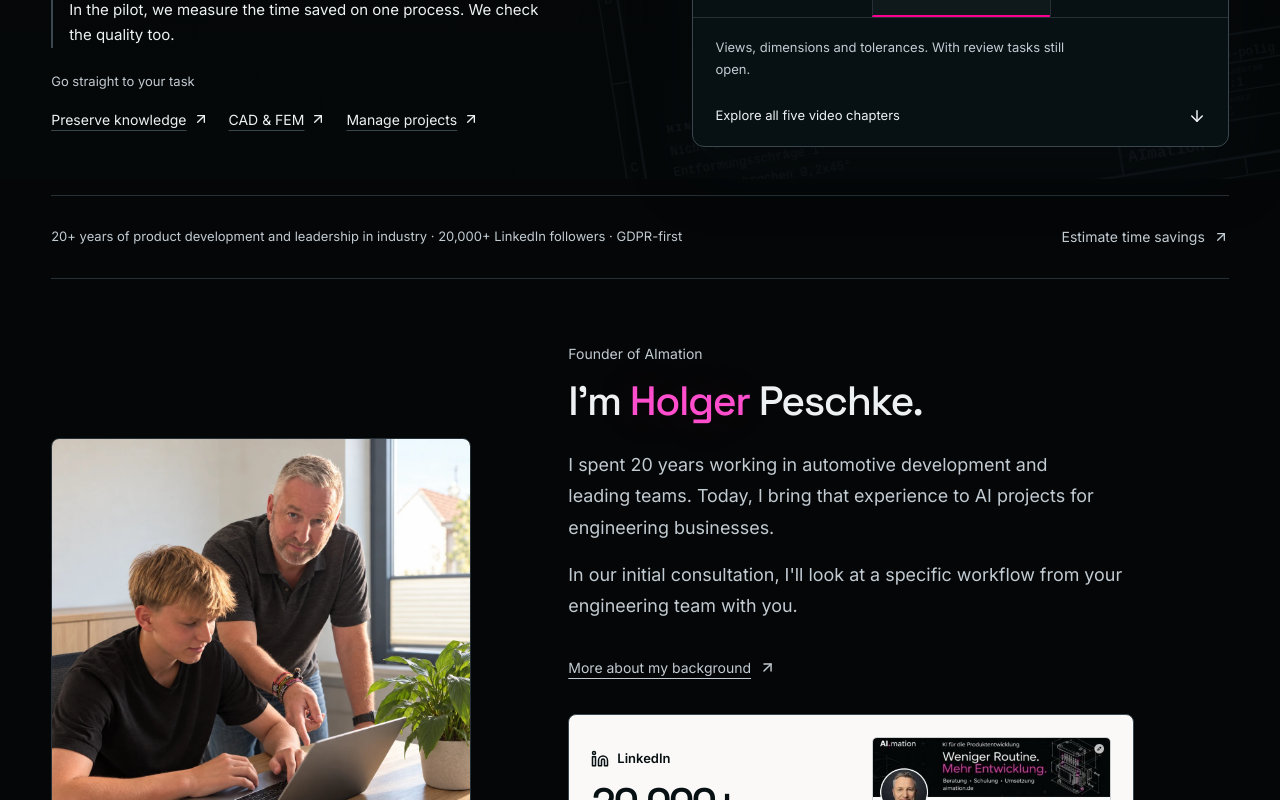
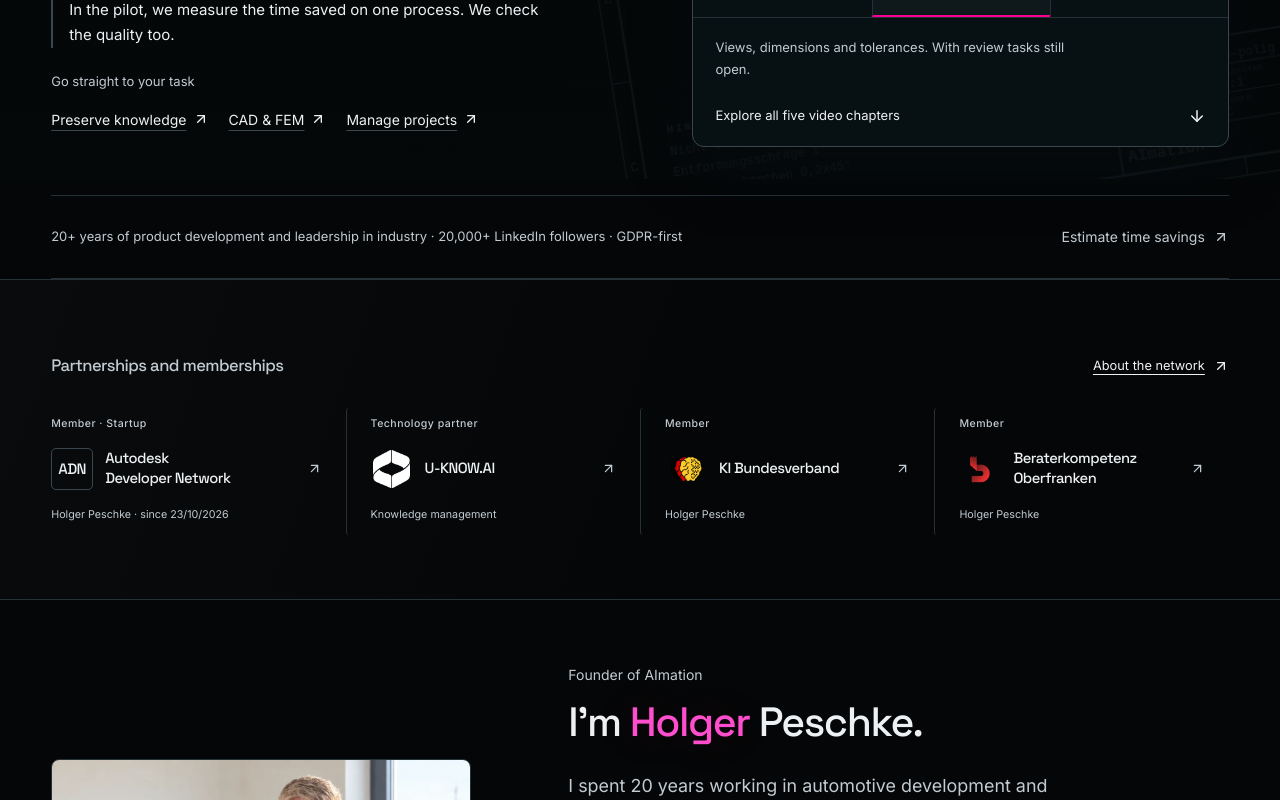
Before and after one commit to Holger0274/AImation-Landing-Page, a Next.js app in the folder aimation-landing/: page /en in a window 1280 px wide. Shown: the part 621-1421 px from the top of the page. Built offline with nearby package versions, Linux system fonts and the light colour scheme; no server answers.

Commit message:
Restore early partnership and membership overview on homepage

```diff
--- a/aimation-landing/app/[locale]/page.tsx
+++ b/aimation-landing/app/[locale]/page.tsx
@@ -4,6 +4,7 @@ import Header from '@/components/layout/Header';
 import Footer from '@/components/layout/Footer';
 import Hero from '@/components/sections/Hero';
 import FounderIntro from '@/components/sections/FounderIntro';
+import HomeTrust from '@/components/sections/HomeTrust';
 import ExperienceRoute from '@/components/sections/ExperienceRoute';
 import FAQ from '@/components/sections/FAQ';
 import { getHomeFaqs } from '@/lib/data/faqs';
@@ -58,6 +59,7 @@ export default async function Home({
       <Header />
       <main id="main-content" className="home-page">
         <Hero />
+        <HomeTrust en={locale === 'en'} />
         <FounderIntro />
         <ExperienceRoute en={locale === 'en'} />
         <HomeDiscovery en={locale === 'en'} />
--- /dev/null
+++ b/aimation-landing/components/sections/HomeTrust.module.css
@@ -0,0 +1,21 @@
+.section { padding-block:32px 40px; scroll-margin-top:100px; border-block:1px solid var(--line); background:linear-gradient(110deg,rgba(250,249,247,.025),transparent 70%); }
+.heading { display:flex; justify-content:space-between; align-items:center; flex-wrap:wrap; gap:8px 24px; margin-bottom:20px; }
+.heading h2 { font:500 clamp(.95rem,1.3vw,1.1rem)/1.4 var(--font-heading),sans-serif; color:var(--muted); }
+.heading > a { display:inline-flex; gap:8px; align-items:center; min-height:44px; font-size:.8rem; text-decoration:underline; text-underline-offset:4px; }
+.network { display:grid; grid-template-columns:repeat(4,minmax(0,1fr)); gap:0; }
+.member { display:flex; flex-direction:column; gap:12px; padding:8px 24px 12px; border-left:1px solid var(--line); min-width:0; border-radius:3px; transition:background .2s; }
+.member:first-child { padding-left:0; border-left:0; }
+.relationship { font-size:.66rem; font-weight:500; color:var(--muted); letter-spacing:.045em; }
+.brand { display:flex; gap:12px; align-items:center; min-height:50px; }
+.brand h3 { font:500 clamp(.85rem,1.15vw,1rem)/1.35 var(--font-heading),sans-serif; text-wrap:balance; }
+.brand > svg { flex-shrink:0; margin-left:auto; color:var(--muted); }
+.logo,.adn { display:flex; align-items:center; justify-content:center; width:42px; height:42px; flex-shrink:0; }
+.logo img { object-fit:contain; width:38px; height:38px; }
+.adn { font:500 15px/1 var(--font-heading),sans-serif; letter-spacing:-.04em; border:1px solid var(--line-strong); border-radius:5px; }
+.member p { color:var(--muted); font-size:.67rem; line-height:1.6; margin:0; }
+.member:hover { background:rgba(250,249,247,.045); }
+.member:hover h3,.heading>a:hover { text-decoration:underline; text-underline-offset:4px; }
+.section a:focus-visible { outline:2px solid #f90093; outline-offset:4px; }
+@media(max-width:1000px) { .network { grid-template-columns:repeat(2,minmax(0,1fr)); gap:22px 0; } .member:nth-child(3) { border-left:0; padding-left:0; } }
+@media(max-width:550px) { .section { padding-block:24px 30px; } .heading { gap:0; margin-bottom:16px; } .heading h2 { max-width:22ch; font-size:1rem; } .member { padding:0 0 0 16px; gap:10px; } .member:nth-child(odd) { padding-right:16px; } .brand { flex-wrap:wrap; align-content:flex-start; gap:10px; min-height:104px; } .brand h3 { flex-basis:100%; font-size:.88rem; } .brand>svg { display:none; } .relationship { font-size:.62rem; } .member p { font-size:.64rem; } }
+@media(prefers-reduced-motion:reduce) { .member { transition:none; } }
--- /dev/null
+++ b/aimation-landing/components/sections/HomeTrust.tsx
@@ -0,0 +1,35 @@
+import Image from 'next/image';
+import Link from 'next/link';
+import { getTranslations } from 'next-intl/server';
+import { ArrowUpRight } from 'lucide-react';
+import { ADN_MEMBERSHIP } from '@/lib/config/facts';
+import s from './HomeTrust.module.css';
+
+export default async function HomeTrust({ en }: { en: boolean }) {
+  const t = await getTranslations('partnership');
+  const partners = [
+    { key:'uknow', name:'U-KNOW.AI', image:'/logos/partners/u-know-ai-icon.webp', detail:en ? 'Knowledge management' : 'Wissensmanagement' },
+    { key:'kibv', name:t('kibv.title'), image:'/logos/partners/kibv-icon.png', detail:'Holger Peschke' },
+    { key:'bko', name:t('bko.title'), image:'/logos/partners/bko-icon.png', detail:'Holger Peschke' },
+  ];
+  return <section id="partnerschaften" className={s.section} aria-labelledby="home-trust-heading">
+    <div className="engineering-wrap">
+      <div className={s.heading}>
+        <h2 id="home-trust-heading">{en ? 'Partnerships and memberships' : 'Partnerschaften und Mitgliedschaften'}</h2>
+        <Link href={`${en ? '/en' : ''}/ueber-holger-peschke#partnerschaften`}>{en ? 'About the network' : 'Mehr zum Netzwerk'}<ArrowUpRight size={16} aria-hidden="true" /></Link>
+      </div>
+      <div className={s.network}>
+        <a className={s.member} href={ADN_MEMBERSHIP.url} target="_blank" rel="noopener noreferrer">
+          <span className={s.relationship}>{en ? 'Member · ' : 'Mitglied · '}{ADN_MEMBERSHIP.category}</span>
+          <div className={s.brand}><span className={s.adn} aria-hidden="true">ADN</span><h3>{ADN_MEMBERSHIP.name}</h3><ArrowUpRight size={15} aria-hidden="true" /></div>
+          <p>Holger Peschke · {en ? 'since ' : 'seit '}<time dateTime={ADN_MEMBERSHIP.since}>{new Intl.DateTimeFormat(en ? 'en-GB' : 'de-DE', {day:'2-digit',month:'2-digit',year:'numeric',timeZone:'UTC'}).format(new Date(ADN_MEMBERSHIP.since))}</time></p>
+        </a>
+        {partners.map(partner=><a className={s.member} href={t(`${partner.key}.href`)} target="_blank" rel="noopener noreferrer" key={partner.key}>
+          <span className={s.relationship}>{t(`${partner.key}.kicker`)}</span>
+          <div className={s.brand}><span className={s.logo}><Image src={partner.image} alt="" width={42} height={42} /></span><h3>{partner.name}</h3><ArrowUpRight size={15} aria-hidden="true" /></div>
+          <p>{partner.detail}</p>
+        </a>)}
+      </div>
+    </div>
+  </section>;
+}
--- a/aimation-landing/lib/data/discovery.ts
+++ b/aimation-landing/lib/data/discovery.ts
@@ -14,7 +14,7 @@ export const MOVED_HOME_ANCHORS: Record<string, string> = {
   'development-landscape-video': '/ki-anwendungsfaelle', 'herausforderungen': '/ki-anwendungsfaelle',
   'vorher-nachher': '/ki-anwendungsfaelle', 'zeitpotenzial': '/wirtschaftlichkeit',
   'qualitaet-kosten-timing': '/wirtschaftlichkeit', 'selbst-gebaut': '/entwicklungswerkstatt',
-  'ueber-mich': '/ueber-holger-peschke', 'partnerschaften': '/ueber-holger-peschke',
+  'ueber-mich': '/ueber-holger-peschke',
   'leistungen': '/zusammenarbeit', 'ki-landkarte': '/zusammenarbeit',
 };
 export function movedHomeDestination(hash: string): string | undefined {
--- a/aimation-landing/scripts/check-discovery.mjs
+++ b/aimation-landing/scripts/check-discovery.mjs
@@ -13,6 +13,8 @@ async function get(path) {
 let anchors = 0;
 for (const prefix of ['', '/en']) {
   const home = await get(prefix || '/');
+  assert(home.includes('id="partnerschaften"') && home.indexOf('id="partnerschaften"') < home.indexOf('id="founder-heading"'), 'Memberships visible immediately after hero');
+  for (const name of ['Autodesk Developer Network', 'U-KNOW.AI', 'KI Bundesverband', 'Beraterkompetenz Oberfranken']) assert(home.includes(name), `Homepage network: ${name}`);
   assert(home.indexOf('id="founder-heading"') < home.indexOf('id="entwicklung-erleben"'), 'Founder before demos');
   assert(home.indexOf('holger-linkedin-proof-2026-10-03') < home.indexOf('id="entwicklung-erleben"'), 'LinkedIn proof before demos');
   assert(!/<video\b/.test(home), 'No initial homepage video download');
```
Also changed, not shown: 1 other file (tests, documents, lock files or other folders).
